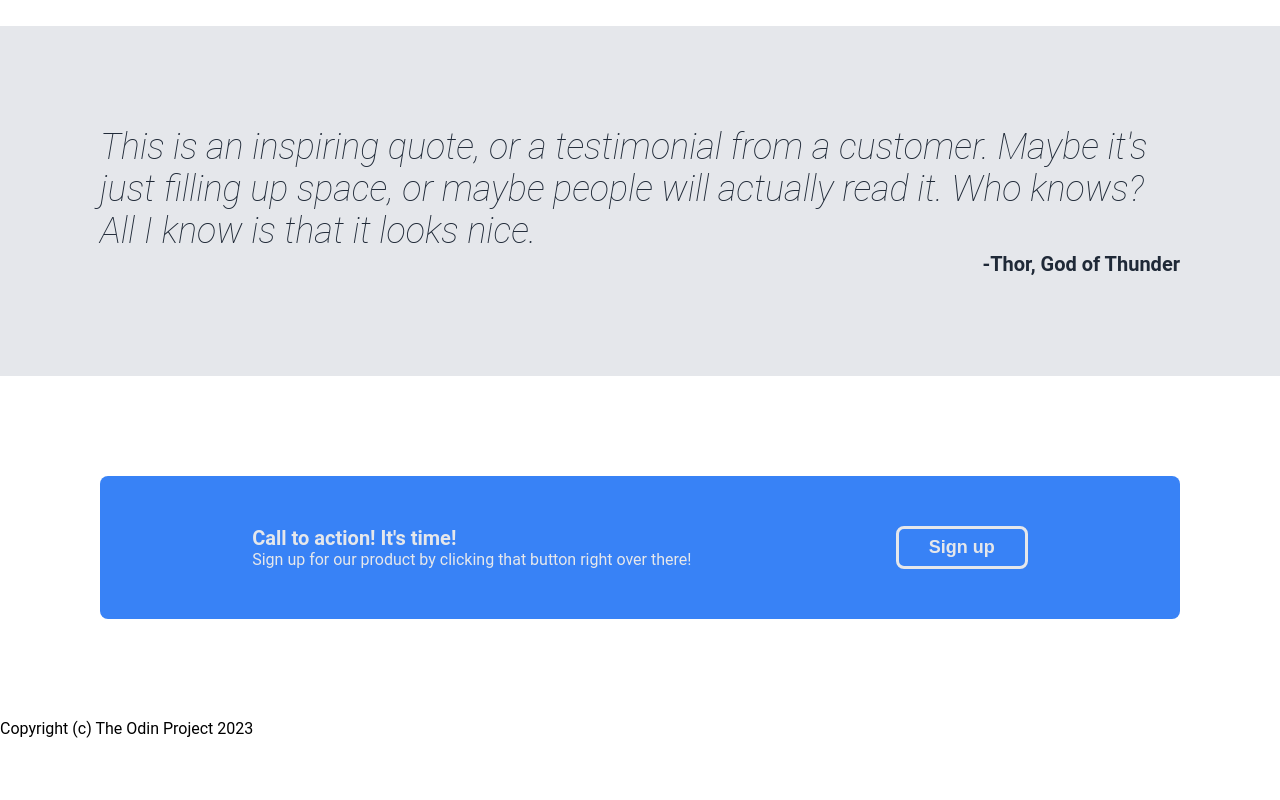
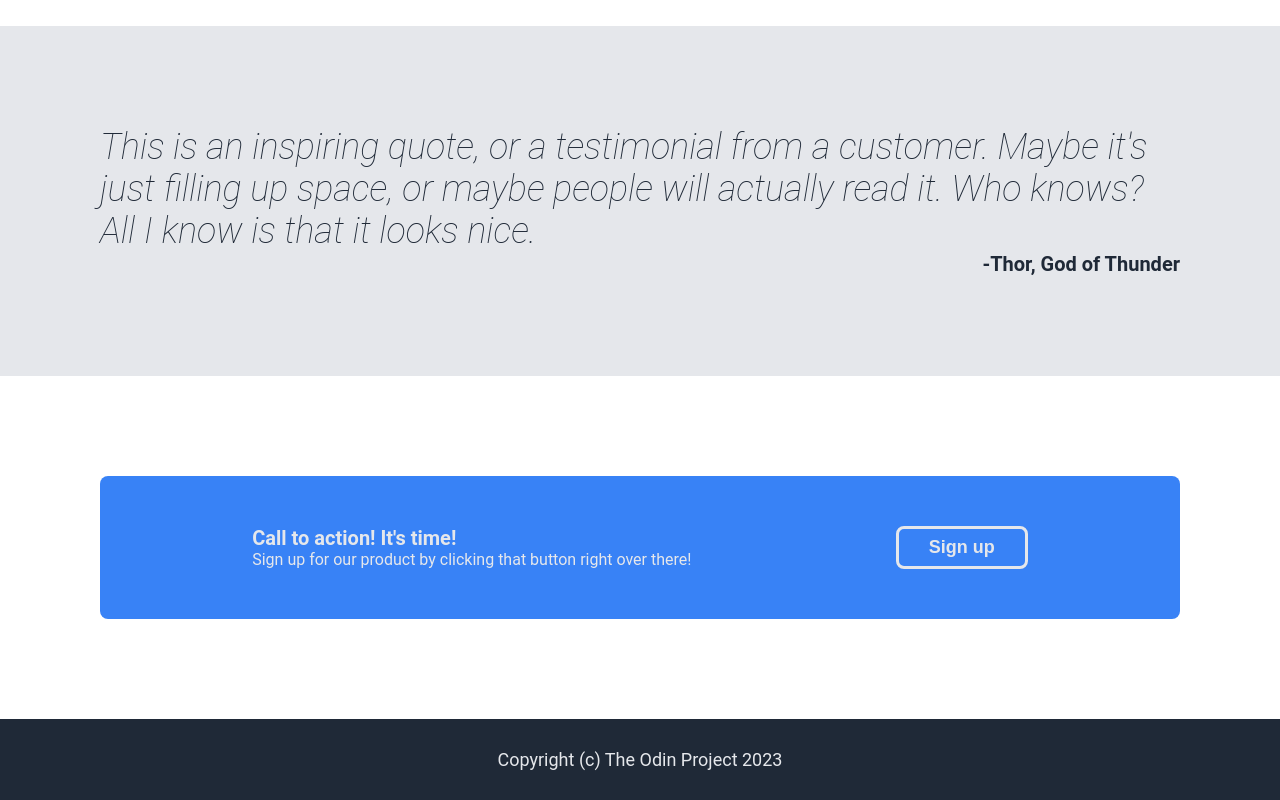
Before and after one commit to mxie97/landing-page, a plain HTML site: page index.html in a window 1280 px wide. Shown: the part 928-1728 px from the top of the page. Before the commit the page ends 1666 px from the top, so only its background shows below. Drawn offline with Linux system fonts and the light colour scheme.

Commit message:
formatting footer section

```diff
--- a/style.css
+++ b/style.css
@@ -142,3 +142,14 @@ body {
     border-radius: 8px;
     padding: 8px 30px;
 }
+
+.footer {
+    text-align: center;
+    background-color: #1F2937;
+    color: #E5E7EB;
+    font-size: 18px;
+}
+
+.footer div {
+    margin: 30px;
+}
```
